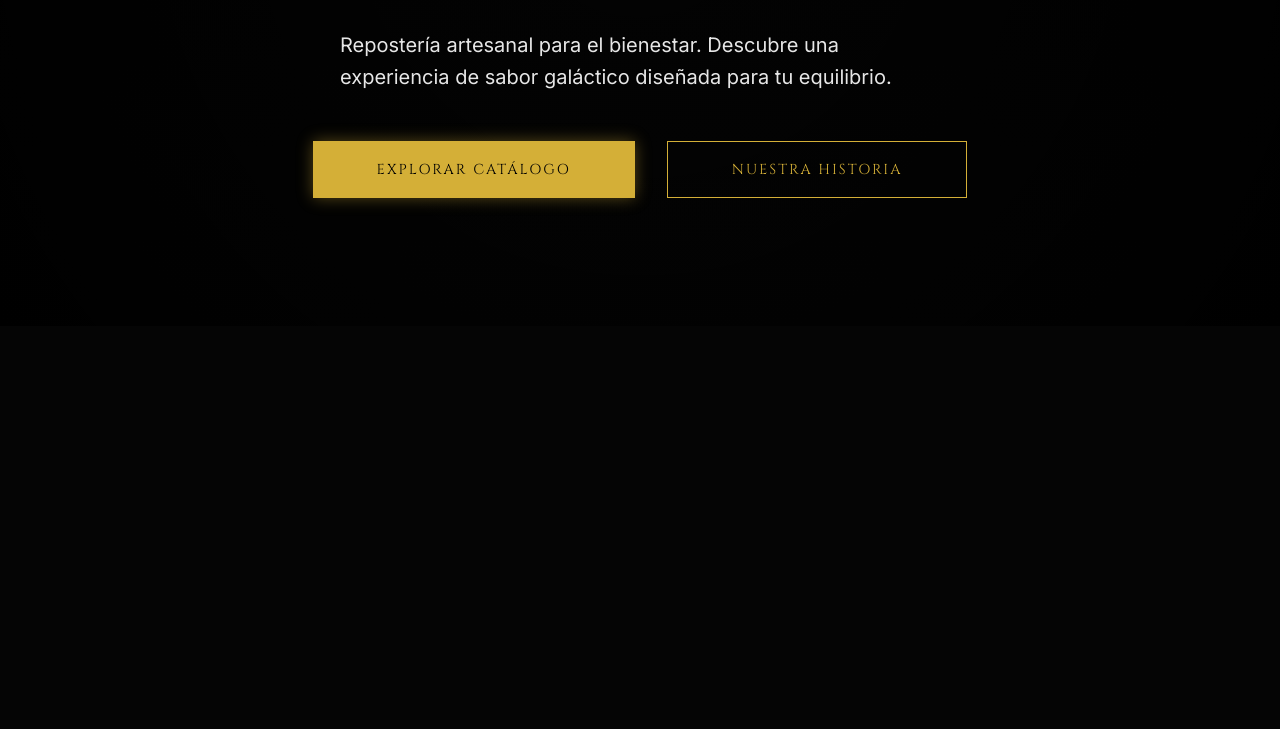
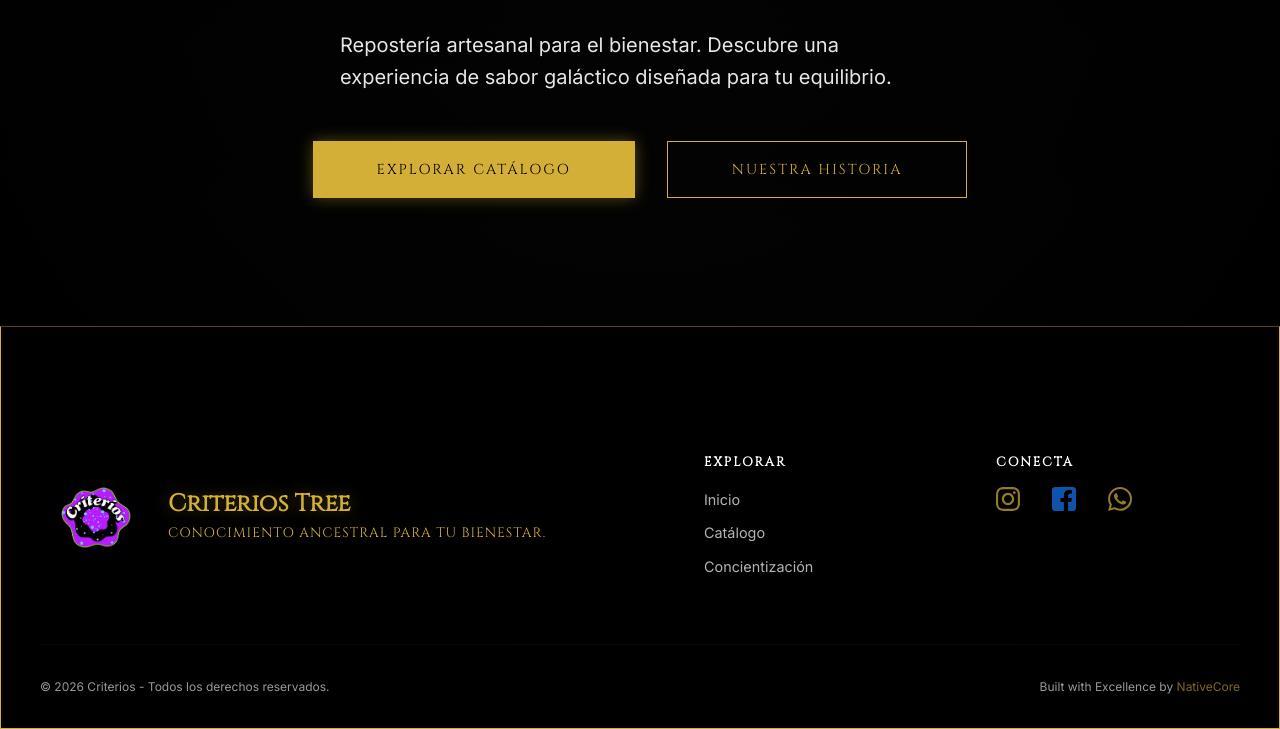
Before and after one commit to Cris-Mur/Criterios-tree, an Astro site: page / in a window 1280 px wide. Shown: the part 552-1281 px from the top of the page. Before the commit the page ends 878 px from the top, so only its background shows below. Built offline with nearby package versions, Linux system fonts and the light colour scheme; Astro itself is replaced by a stand-in of ours.

Commit message:
[REFACTOR][UI][Implement native Icon component and update Footer]

```diff
--- a/package.json
+++ b/package.json
@@ -14,7 +14,6 @@
   "dependencies": {
     "@fontsource/cinzel": "5.2.8",
     "@fontsource/inter": "5.2.8",
-    "astro": "6.0.0",
-    "astro-icon": "1.1.5"
+    "astro": "6.0.0"
   }
 }
--- /dev/null
+++ b/src/components/layout/Footer.astro
@@ -0,0 +1,160 @@
+---
+import { Image } from 'astro:assets';
+import Icon from '@components/ui/Icon.astro';
+import logoImage from '@assets/branding/logo.png';
+
+const currentYear = new Date().getFullYear();
+---
+
+<footer class="footer luxury-border">
+	<div class="footer__content container">
+		<div class="footer__branding">
+			<Image
+				src={logoImage}
+				alt="Criterios Logo"
+				width={80}
+				height={80}
+				class="footer__logo"
+			/>
+			<div class="footer__info">
+				<h2 class="text-glow">Criterios Tree</h2>
+				<p>Conocimiento Ancestral para tu Bienestar.</p>
+			</div>
+		</div>
+
+		<nav class="footer__nav">
+			<div class="footer__nav-group">
+				<h3>Explorar</h3>
+				<ul>
+					<li><a href="/">Inicio</a></li>
+					<li><a href="/catalogo">Catálogo</a></li>
+					<li><a href="/blog">Concientización</a></li>
+				</ul>
+			</div>
+
+			<div class="footer__nav-group">
+				<h3>Conecta</h3>
+				<div class="footer__socials">
+					<a href="https://www.instagram.com/criterios._/" target="_blank" aria-label="Instagram">
+						<Icon name="instagram_line" width={24} height={24} />
+					</a>
+					<a href="https://www.facebook.com/Criterios.DI" target="_blank" aria-label="Facebook">
+						<Icon name="facebook_logo" width={24} height={24} />
+					</a>
+					<a href="https://wa.me/573208722922" target="_blank" aria-label="WhatsApp">
+						<Icon name="whatsapp_line" width={24} height={24} />
+					</a>
+				</div>
+			</div>
+		</nav>
+	</div>
+
+	<div class="footer__bottom container">
+		<p>&copy; {currentYear} Criterios - Todos los derechos reservados.</p>
+		<p class="footer__credits">Built with Excellence by <a href="https://github.com/cris-mur" target="_blank">NativeCore</a></p>
+	</div>
+</footer>
+
+<style>
+	.footer {
+		background-color: var(--color-void);
+		padding-top: var(--space-xl);
+		margin-top: auto;
+		border-top: 1px solid var(--color-gold-glow);
+	}
+
+	.footer__content {
+		display: grid;
+		grid-template-columns: 1fr;
+		gap: var(--space-xl);
+		padding-bottom: var(--space-lg);
+	}
+
+	.footer__branding {
+		display: flex;
+		align-items: center;
+		gap: var(--space-md);
+	}
+
+	.footer__info h2 {
+		font-size: 1.5rem;
+		margin-bottom: 4px;
+	}
+
+	.footer__info p {
+		font-size: 0.85rem;
+		color: var(--color-gold);
+		font-family: var(--font-heading);
+		text-transform: uppercase;
+		letter-spacing: 1px;
+	}
+
+	.footer__nav {
+		display: grid;
+		grid-template-columns: repeat(2, 1fr);
+		gap: var(--space-lg);
+	}
+
+	.footer__nav-group h3 {
+		font-size: 0.8rem;
+		text-transform: uppercase;
+		letter-spacing: 2px;
+		color: var(--color-stardust);
+		margin-bottom: var(--space-sm);
+	}
+
+	.footer__nav-group ul {
+		list-style: none;
+		display: flex;
+		flex-direction: column;
+		gap: 8px;
+	}
+
+	.footer__nav-group a {
+		font-size: 0.9rem;
+		opacity: 0.7;
+		transition: var(--transition-smooth);
+	}
+
+	.footer__nav-group a:hover {
+		opacity: 1;
+		color: var(--color-gold);
+	}
+
+	.footer__socials {
+		display: flex;
+		gap: var(--space-md);
+		color: var(--color-gold);
+	}
+
+	.footer__socials a:hover {
+		color: var(--color-stardust);
+		transform: translateY(-3px);
+	}
+
+	.footer__bottom {
+		border-top: 1px solid rgba(255, 255, 255, 0.05);
+		padding: var(--space-md) 0;
+		display: flex;
+		flex-direction: column;
+		align-items: center;
+		gap: 8px;
+		font-size: 0.75rem;
+		opacity: 0.6;
+		text-align: center;
+	}
+
+	.footer__credits a {
+		color: var(--color-gold);
+	}
+
+	@media (min-width: 768px) {
+		.footer__content {
+			grid-template-columns: 1fr 1fr;
+		}
+		.footer__bottom {
+			flex-direction: row;
+			justify-content: space-between;
+		}
+	}
+</style>
--- /dev/null
+++ b/src/components/ui/Icon.astro
@@ -0,0 +1,50 @@
+---
+/**
+ * Componente Icon: Renderiza SVGs locales de src/assets/icons/
+ * Uso: <Icon name="facebook_logo" width={24} height={24} />
+ */
+interface Props {
+	name: string;
+	width?: number | string;
+	height?: number | string;
+	class?: string;
+}
+
+const { name, width = 24, height = 24, class: className } = Astro.props;
+
+// Cargamos dinámicamente el contenido del SVG
+let svgContent = '';
+try {
+	const icons = import.meta.glob('/src/assets/icons/*.svg', {
+		as: 'raw',
+		eager: true
+	});
+	const path = `/src/assets/icons/${name}.svg`;
+	svgContent = icons[path] || '';
+
+	if (!svgContent) {
+		console.warn(`[Icon] No se encontró el icono: ${name}`);
+	}
+} catch (e) {
+	console.error(`[Icon] Error cargando el icono: ${name}`, e);
+}
+---
+
+{svgContent ? (
+	<div
+		class:list={['icon-wrapper', className]}
+		style={`width: ${width}px; height: ${height}px;`}
+		data-icon={name}
+		role="img"
+		aria-hidden="true"
+		set:html={svgContent}
+	/>
+) : null}
+
+<style is:global>
+	.icon-wrapper svg {
+		width: 100%;
+		height: 100%;
+		fill: currentColor;
+	}
+</style>
--- a/src/layouts/BaseLayout.astro
+++ b/src/layouts/BaseLayout.astro
@@ -2,6 +2,7 @@
 import '@fontsource/cinzel';
 import '@fontsource/inter';
 import '@styles/main.css';
+import Footer from '@components/layout/Footer.astro';
 
 interface Props {
 	title?: string;
@@ -31,6 +32,7 @@ const {
 	</head>
 	<body>
 		<slot />
+		<Footer />
 	</body>
 </html>
 
```
Also changed, not shown: DEV_GUIDELINES/BACKLOG_DETAIL.md (+4 -4 lines), src/utils/whatsapp.ts (added, +11 -0 lines), 1 other file.
